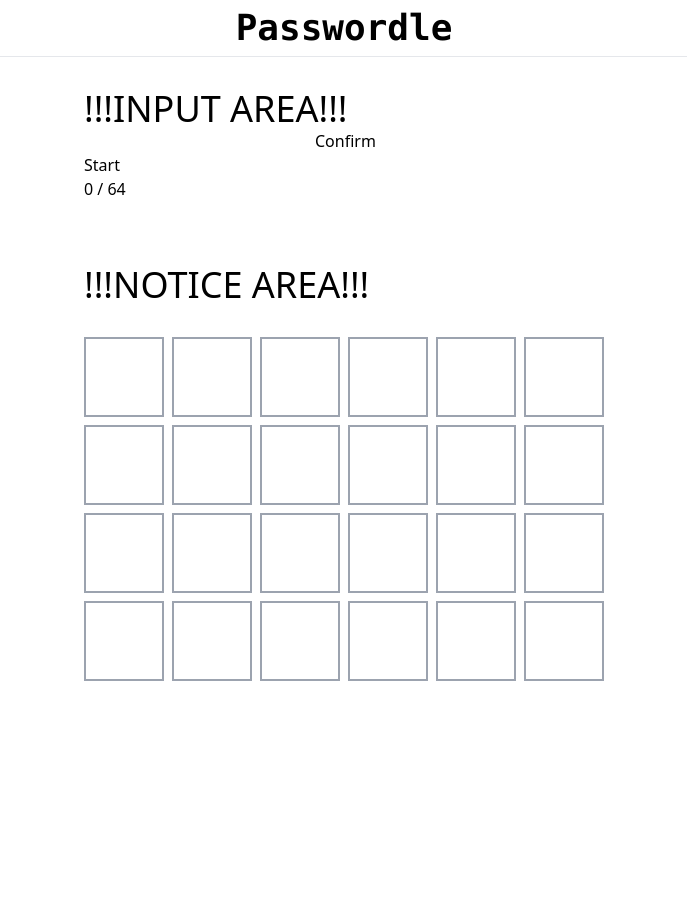
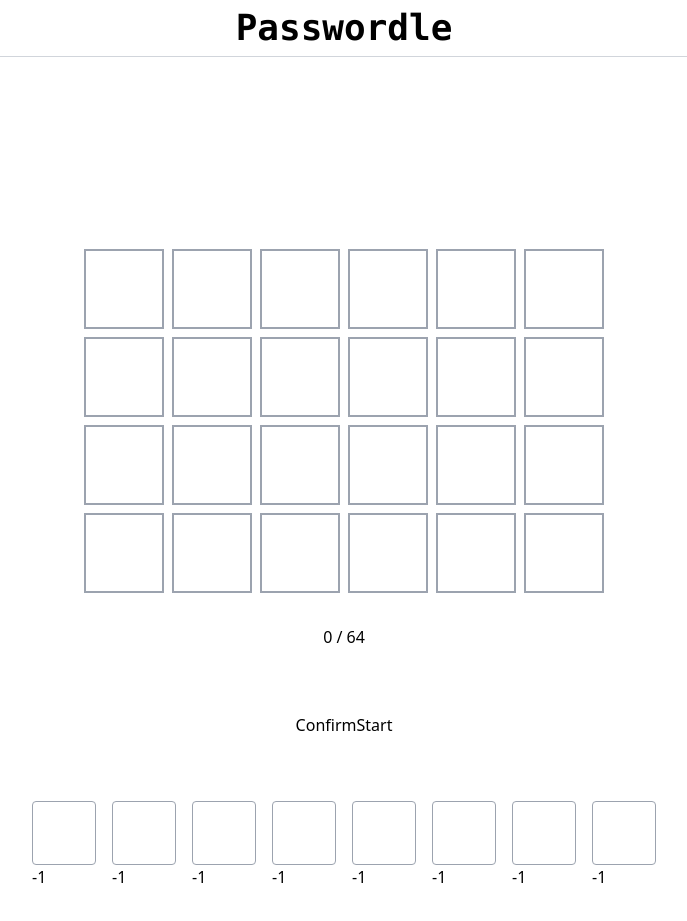
Before and after one commit to ShanghaitechGeekPie/passwordle-frontend, a Vue app: page / in a window 1280 px wide. Shown: the whole page, without its empty margins (296-983 px from the left). Before the commit the page ends 800 px from the top, so only its background shows below. Built offline with nearby package versions, Linux system fonts and the light colour scheme.

Commit message:
Add InputDisplay.

```diff
--- a/src/App.vue
+++ b/src/App.vue
@@ -1,53 +1,45 @@
 <script setup lang="ts">
 import GuessDisplay from "@/components/GuessDisplay.vue";
+import InputDisplay from "@/components/InputDisplay.vue";
+import Divider from "@/components/Divider.vue";
 import usePasswordle from "@/composables/usePasswordle";
-import $global from "@/composables/useGlobal"
+import $global from "@/composables/useGlobal";
 
 const { status, doCreateGame, doGetGame, doMakeGuess } = usePasswordle();
-doGetGame()
-
+doGetGame();
 </script>
 
 <template>
-  <div class="d-divider-y">
+  <div>
     <header>
-      <div class="px-4 py-2 d-flex-center">
+      <div class="px-4 py-2 flex-center">
         <h1 class="text-4xl font-bold font-mono">Passwordle</h1>
       </div>
     </header>
-    <div class="d-flex-center">
+    <Divider />
+    <div class="flex-center pt-48">
+      <GuessDisplay :guess="$global.result" />
+    </div>
+    <div class="py-8 flex-center">
+      <div>{{ $global.steps }} / 64</div>
+      <div v-if="status.loading">loading...</div>
+      <div>{{ status.error }}</div>
+    </div>
+    <div class="py-8 flex-center">
+      <button @click="doMakeGuess()">Confirm</button>
+      <br />
+      <button @click="doCreateGame()">Start</button>
+    </div>
+    <div class="py-8 flex-center">
       <div>
-        <div class="py-8">
-          <div class="text-4xl">!!!INPUT AREA!!!</div>
-          <input type="text" v-model="status.surmise" />
-          <button @click="doMakeGuess()">Confirm</button>
-          <br>
-          <button @click="doCreateGame()">Start</button>
-          <div>
-            {{ $global.steps }} / 64
-          </div>
-          <div v-if="status.loading">
-            loading...
-          </div>
-          <div>{{ status.error }}</div>
-        </div>
-        <div class="py-8">
-          <div class="text-4xl">!!!NOTICE AREA!!!</div>
-        </div>
-        <div>
-          <GuessDisplay :guess="$global.result" />
-        </div>
+        <InputDisplay length="8" v-model="status.surmise" />
       </div>
     </div>
   </div>
 </template>
 
 <style scoped>
-.d-divider-y {
-  @apply divide-solid divide-y;
-}
-
-.d-flex-center {
+.flex-center {
   @apply flex justify-center;
 }
 </style>
--- /dev/null
+++ b/src/components/Divider.vue
@@ -0,0 +1,14 @@
+<template>
+  <div class="divide-solid divide-y divide-gray-300">
+    <div></div>
+    <div></div>
+  </div>
+</template>
+<script lang="ts">
+import { defineComponent } from "vue";
+
+export default defineComponent({
+  name: "Divider",
+
+})
+</script>
--- /dev/null
+++ b/src/components/InputDisplay.vue
@@ -0,0 +1,111 @@
+<template>
+  <div
+    class="flex"
+    @focusin="isHighlighted = true"
+    @focusout="isHighlighted = false"
+  >
+    <div v-for="index in Number(length)" :key="index">
+      <div class="px-2">
+        <InputElement :highlight="isHighlighted" :index="index"
+          ref="inputElements"
+          @attention="currentFocus = $event"
+          @backspace="handleBackspace($event)"
+          @arrow="handleArrow($event)"
+          @inputChar="handleInputChar($event)"
+        />
+        {{currentFocus}}
+      </div>
+    </div>
+  </div>
+</template>
+<script lang="ts">
+import { defineComponent } from "vue";
+import InputElement from "@/components/InputElement.vue";
+
+export default defineComponent({
+  name: "InputDisplay",
+  data: () => ({
+    isHighlighted: false,
+    currentFocus: -1,
+    buffer: new Array(),
+  }),
+  props: {
+    length: {
+      type: [Number, String],
+      default: 0,
+    },
+    modelValue: {
+      type: String,
+      default: "",
+    },
+  },
+  components: {
+    InputElement,
+  },
+  mounted() {
+    if (this.length < this.modelValue.length) {
+      throw new Error("InputDisplay length is less than modelValue length");
+    } else {
+      for (let i = 0; i < this.length; i++) {
+        if (i < this.modelValue.length) {
+          this.buffer[i] = this.modelValue[i];
+        } else {
+          this.buffer[i] = "\0";
+        }
+      }
+      setTimeout(() => {
+        let elements = this.$refs.inputElements as Array<any>;
+        for (let element of elements) {
+          (element as any).setInput(this.buffer[(element as any).index - 1]);
+        }
+      }, 50)
+    }
+  },
+  methods: {
+    handleBackspace(event: KeyboardEvent) {
+      if (this.currentFocus > 1) {
+        let elements = this.$refs.inputElements as Array<any>;
+        if (this.buffer[this.currentFocus - 1] != "\0") {
+          elements[this.currentFocus - 1].setInput();
+          this.buffer[this.currentFocus - 1] = "\0";
+        } else {
+          this.currentFocus--;
+          elements[this.currentFocus - 1].setFocus()
+          this.buffer[this.currentFocus - 1] = "\0";
+        }
+      }
+    },
+    handleArrow(event: KeyboardEvent) {
+      let elements = this.$refs.inputElements as Array<any>;
+      if (event.key == "ArrowRight") {
+        this.currentFocus < this.length ? this.currentFocus++ : null;
+        elements[this.currentFocus - 1].setFocus();
+      } else if (event.key == "ArrowLeft") {
+        this.currentFocus > 1 ? this.currentFocus-- : null;
+        elements[this.currentFocus - 1].setFocus();
+      }
+    },
+    handleInputChar(str: string) {
+      if (this.currentFocus <= this.length) {
+        let elements = this.$refs.inputElements as Array<any>;
+        if (this.buffer[this.currentFocus - 1] == "\0") {
+          this.buffer[this.currentFocus - 1] = str;
+          this.currentFocus < this.length ? this.currentFocus++ : null;
+          elements[this.currentFocus - 1].setFocus()
+        } else {
+          elements[this.currentFocus - 1].setInput(this.buffer[this.currentFocus - 1]);
+          if (this.currentFocus < this.length) {
+            this.currentFocus++;
+            this.buffer[this.currentFocus - 1] = str[1];
+            elements[this.currentFocus - 1].setInput(this.buffer[this.currentFocus - 1]);
+            elements[this.currentFocus - 1].setFocus()
+          }
+        }
+      }
+    },
+    onChange(event: any) {
+      this.$emit("update:modelValue", event.target.value);
+    },
+  },
+});
+</script>
--- /dev/null
+++ b/src/components/InputElement.vue
@@ -0,0 +1,61 @@
+<template>
+  <div>
+    <input type="text"
+      ref="inputBox"
+      @focus="$emit('attention', index)"
+      :class="['element', highlight ? 'element-highlight' : '']"
+      @keydown="handleKeyDown($event), handleArrow($event)"
+      @input="handleInput($event)"
+    >
+  </div>
+</template>
+<script lang="ts">
+import { defineComponent } from "vue";
+
+export default defineComponent({
+  name: "InputElement",
+  props: {
+    highlight: {
+      type: Boolean,
+      default: false,
+    },
+    index: {
+      type: [Number, String],
+      default: 0
+    }
+  },
+  methods: {
+    setFocus() {
+      (this.$refs.inputBox as HTMLElement).focus();
+    },
+    setInput(val: string = "") {
+      val = (val == "\0") ? "" : val;
+      (this.$refs.inputBox as HTMLInputElement).value = val;
+    },
+    handleKeyDown(event: KeyboardEvent) {
+      if (event.key == "Backspace") {
+        this.$emit("backspace", event)
+      }
+    },
+    handleArrow(event: KeyboardEvent) {
+      if (event.key == "ArrowLeft" || event.key == "ArrowRight") {
+        this.$emit("arrow", event)
+      }
+    },
+    handleInput(event: any) {
+      if (event.data) {
+        this.$emit("inputChar", event.target.value);
+      }
+    },
+  }
+})
+</script>
+<style scoped>
+.element {
+  @apply rounded border border-gray-400 w-16 h-16 text-center
+}
+
+.element-highlight {
+  @apply border-blue-600 outline-none border-2
+}
+</style>
```
